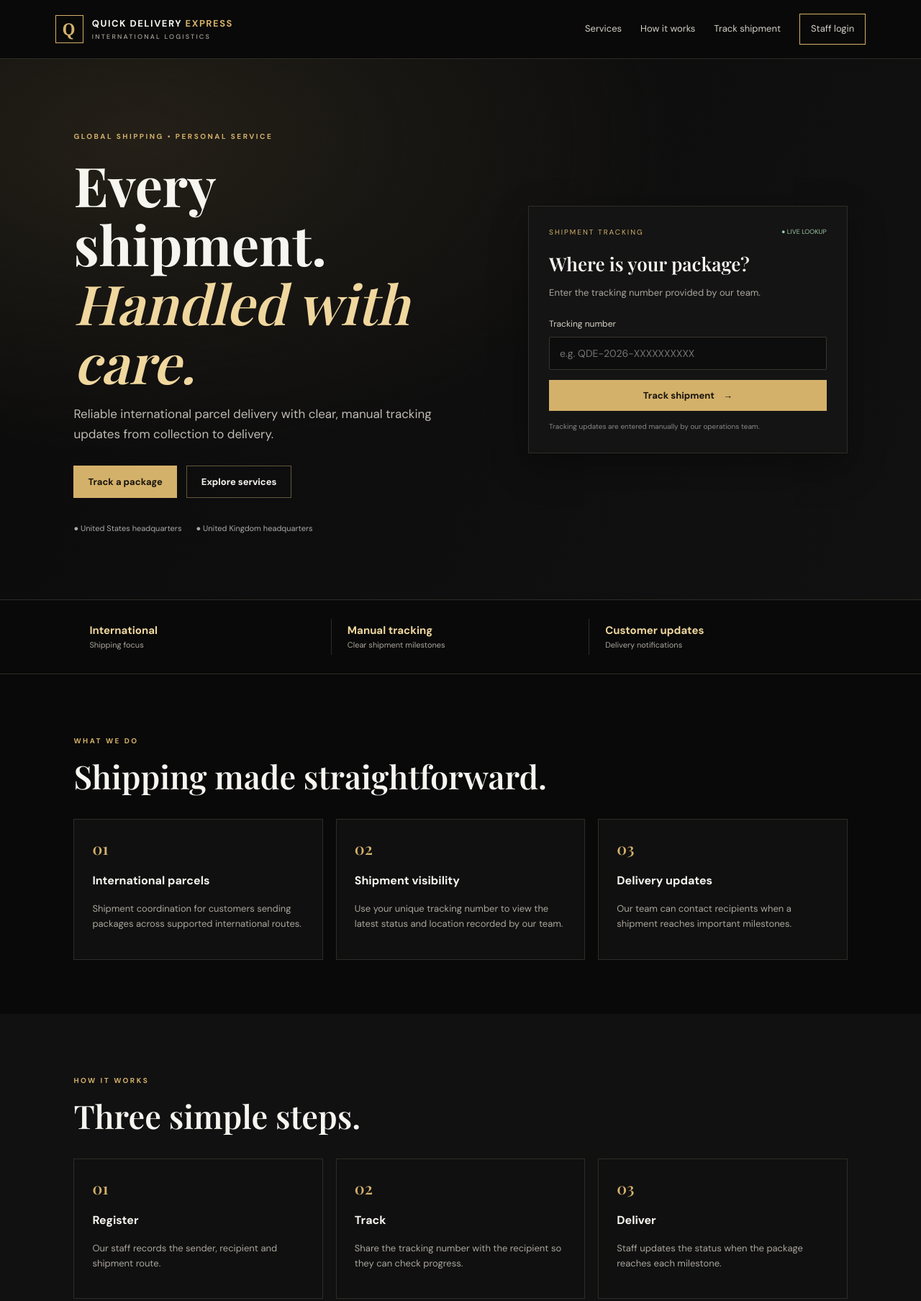
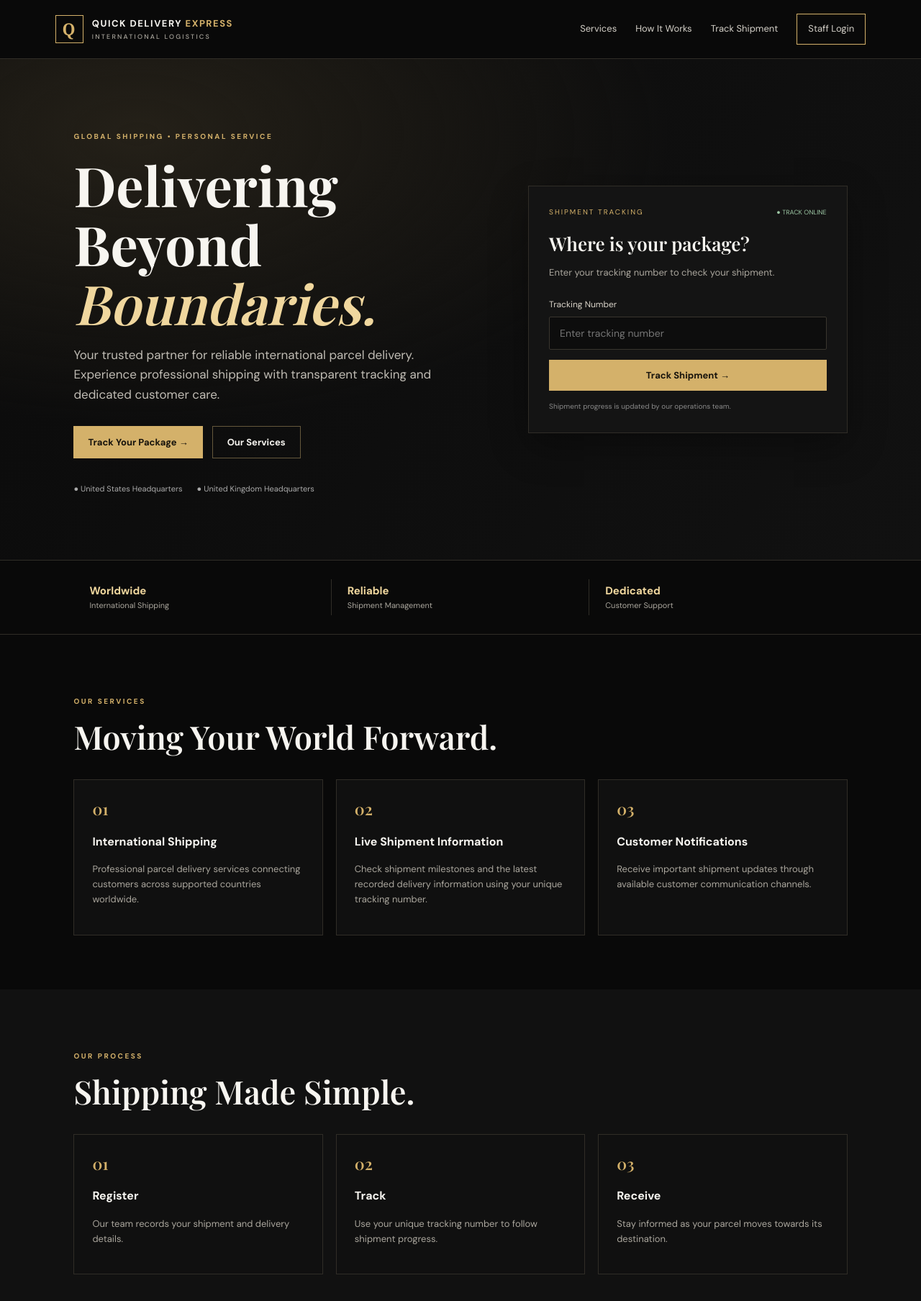
Before and after one commit to augustinejuan2433-arch/quick-delivery-express, a plain HTML site: page index.html in a window 1280 px wide. Shown: the top 1808 px of the page at 72% size. Drawn offline with nearby package versions, Linux system fonts and the light colour scheme; a web font is replaced by a local one.

Commit message:
Update index.html

```diff
--- a/index.html
+++ b/index.html
@@ -1,35 +1,117 @@
-<!doctype html>
+
+<!DOCTYPE html>
 <html lang="en">
 <head>
-<meta charset="utf-8"><meta name="viewport" content="width=device-width,initial-scale=1">
-<meta name="description" content="Quick Delivery Express — international parcel delivery and shipment tracking.">
-<title>Quick Delivery Express | International Shipping</title>
+<meta charset="UTF-8">
+<meta name="viewport" content="width=device-width, initial-scale=1.0">
+<meta name="description" content="Quick Delivery Express - Premium international shipping and parcel tracking.">
+<title>Quick Delivery Express | Global Logistics</title>
 <link rel="stylesheet" href="styles.css">
 </head>
 <body>
+
 <header class="site-header">
-  <a class="brand" href="index.html"><span class="brand-mark">Q</span><span>QUICK DELIVERY <b>EXPRESS</b><small>INTERNATIONAL LOGISTICS</small></span></a>
-  <nav><a href="#services">Services</a><a href="#how">How it works</a><a href="track.html">Track shipment</a><a class="nav-button" href="admin.html">Staff login</a></nav>
+<a class="brand" href="index.html">
+<span class="brand-mark">Q</span>
+<span>QUICK DELIVERY <b>EXPRESS</b>
+<small>INTERNATIONAL LOGISTICS</small></span>
+</a>
+<nav>
+<a href="#services">Services</a>
+<a href="#how">How It Works</a>
+<a href="track.html">Track Shipment</a>
+<a href="admin.html" class="nav-button">Staff Login</a>
+</nav>
 </header>
+
 <main>
 <section class="hero">
- <div class="hero-copy"><p class="eyebrow">GLOBAL SHIPPING • PERSONAL SERVICE</p><h1>Every shipment.<br><em>Handled with care.</em></h1>
- <p class="lead">Reliable international parcel delivery with clear, manual tracking updates from collection to delivery.</p>
- <div class="hero-actions"><a class="button gold" href="track.html">Track a package</a><a class="button outline" href="#services">Explore services</a></div>
- <div class="trust-row"><span>● United States headquarters</span><span>● United Kingdom headquarters</span></div></div>
- <div class="tracking-card"><div class="card-top"><span class="tiny-label">SHIPMENT TRACKING</span><span class="live-dot">● LIVE LOOKUP</span></div><h2>Where is your package?</h2><p>Enter the tracking number provided by our team.</p>
- <form action="track.html" method="get"><label for="tracking">Tracking number</label><input id="tracking" name="code" placeholder="e.g. QDE-2026-XXXXXXXXXX" required><button class="button gold full">Track shipment <span>→</span></button></form>
- <small>Tracking updates are entered manually by our operations team.</small></div>
+<div class="hero-copy">
+<p class="eyebrow">GLOBAL SHIPPING • PERSONAL SERVICE</p>
+<h1>Delivering Beyond<br><em>Boundaries.</em></h1>
+<p class="lead">Your trusted partner for reliable international parcel delivery. Experience professional shipping with transparent tracking and dedicated customer care.</p>
+<div class="hero-actions">
+<a class="button gold" href="track.html">Track Your Package →</a>
+<a class="button outline" href="#services">Our Services</a>
+</div>
+<div class="trust-row">
+<span>● United States Headquarters</span>
+<span>● United Kingdom Headquarters</span>
+</div>
+</div>
+
+<div class="tracking-card">
+<div class="card-top">
+<span class="tiny-label">SHIPMENT TRACKING</span>
+<span class="live-dot">● TRACK ONLINE</span>
+</div>
+<h2>Where is your package?</h2>
+<p>Enter your tracking number to check your shipment.</p>
+<form action="track.html" method="get">
+<label for="tracking">Tracking Number</label>
+<input id="tracking" name="code" placeholder="Enter tracking number" required>
+<button class="button gold full" type="submit">Track Shipment →</button>
+</form>
+<small>Shipment progress is updated by our operations team.</small>
+</div>
 </section>
-<section class="metrics"><div><b>International</b><span>Shipping focus</span></div><div><b>Manual tracking</b><span>Clear shipment milestones</span></div><div><b>Customer updates</b><span>Delivery notifications</span></div></section>
-<section id="services" class="section"><p class="eyebrow">WHAT WE DO</p><h2>Shipping made straightforward.</h2><div class="service-grid">
- <article class="service"><span class="service-icon">01</span><h3>International parcels</h3><p>Shipment coordination for customers sending packages across supported international routes.</p></article>
- <article class="service"><span class="service-icon">02</span><h3>Shipment visibility</h3><p>Use your unique tracking number to view the latest status and location recorded by our team.</p></article>
- <article class="service"><span class="service-icon">03</span><h3>Delivery updates</h3><p>Our team can contact recipients when a shipment reaches important milestones.</p></article>
-</div></section>
-<section id="how" class="section how"><p class="eyebrow">HOW IT WORKS</p><h2>Three simple steps.</h2><div class="steps"><div><b>01</b><h3>Register</h3><p>Our staff records the sender, recipient and shipment route.</p></div><div><b>02</b><h3>Track</h3><p>Share the tracking number with the recipient so they can check progress.</p></div><div><b>03</b><h3>Deliver</h3><p>Staff updates the status when the package reaches each milestone.</p></div></div></section>
-<section class="cta"><div><p class="eyebrow">QUICK DELIVERY EXPRESS</p><h2>Your shipment journey, made clearer.</h2></div><a class="button gold" href="track.html">Track your package →</a></section>
+
+<section class="metrics">
+<div><b>Worldwide</b><span>International Shipping</span></div>
+<div><b>Reliable</b><span>Shipment Management</span></div>
+<div><b>Dedicated</b><span>Customer Support</span></div>
+</section>
+
+<section id="services" class="section">
+<p class="eyebrow">OUR SERVICES</p>
+<h2>Moving Your World Forward.</h2>
+<div class="service-grid">
+<article class="service">
+<span class="service-icon">01</span>
+<h3>International Shipping</h3>
+<p>Professional parcel delivery services connecting customers across supported countries worldwide.</p>
+</article>
+<article class="service">
+<span class="service-icon">02</span>
+<h3>Live Shipment Information</h3>
+<p>Check shipment milestones and the latest recorded delivery information using your unique tracking number.</p>
+</article>
+<article class="service">
+<span class="service-icon">03</span>
+<h3>Customer Notifications</h3>
+<p>Receive important shipment updates through available customer communication channels.</p>
+</article>
+</div>
+</section>
+
+<section id="how" class="section how">
+<p class="eyebrow">OUR PROCESS</p>
+<h2>Shipping Made Simple.</h2>
+<div class="steps">
+<div><b>01</b><h3>Register</h3><p>Our team records your shipment and delivery details.</p></div>
+<div><b>02</b><h3>Track</h3><p>Use your unique tracking number to follow shipment progress.</p></div>
+<div><b>03</b><h3>Receive</h3><p>Stay informed as your parcel moves towards its destination.</p></div>
+</div>
+</section>
+
+<section class="cta">
+<div>
+<p class="eyebrow">QUICK DELIVERY EXPRESS</p>
+<h2>Every Delivery Matters.</h2>
+</div>
+<a class="button gold" href="track.html">Track Your Shipment →</a>
+</section>
 </main>
-<footer><a class="brand" href="index.html"><span class="brand-mark">Q</span><span>QUICK DELIVERY <b>EXPRESS</b><small>INTERNATIONAL LOGISTICS</small></span></a><span>© <span id="year"></span> Quick Delivery Express. All rights reserved.</span><span>United States • United Kingdom</span></footer>
-<script>document.getElementById('year').textContent=new Date().getFullYear()</script>
-</body></html>
+
+<footer>
+<a class="brand" href="index.html">
+<span class="brand-mark">Q</span>
+<span>QUICK DELIVERY <b>EXPRESS</b>
+<small>INTERNATIONAL LOGISTICS</small></span>
+</a>
+<span>© 2026 Quick Delivery Express. All rights reserved.</span>
+<span>United States • United Kingdom</span>
+</footer>
+
+</body>
+  </html>
```
